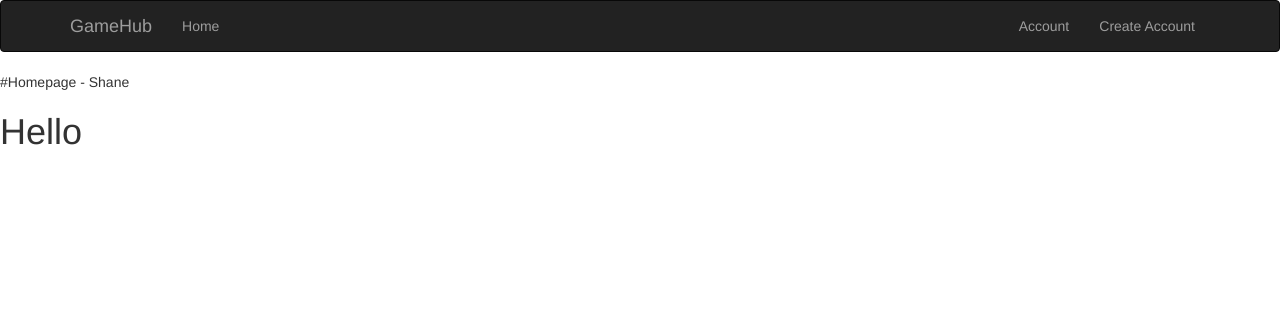
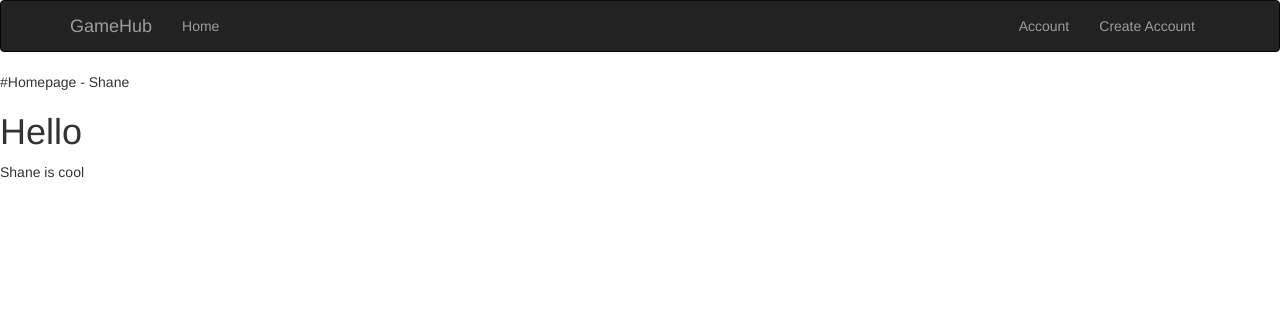
Before and after one commit to colinabear/GameHub, a Rails app: page / in a window 1280 px wide. Shown: the top 312 px of the page. Run offline with Rails 7, Linux system fonts and the light colour scheme.

Commit message:
Add a true message to home page

```diff
--- a/GameHubSite/app/views/pages/home.html.erb
+++ b/GameHubSite/app/views/pages/home.html.erb
@@ -1,3 +1,4 @@
 #Homepage - Shane
 
 <h1>Hello</h1>
+<p>Shane is cool</p>
```
Also changed, not shown: 1 other file.
